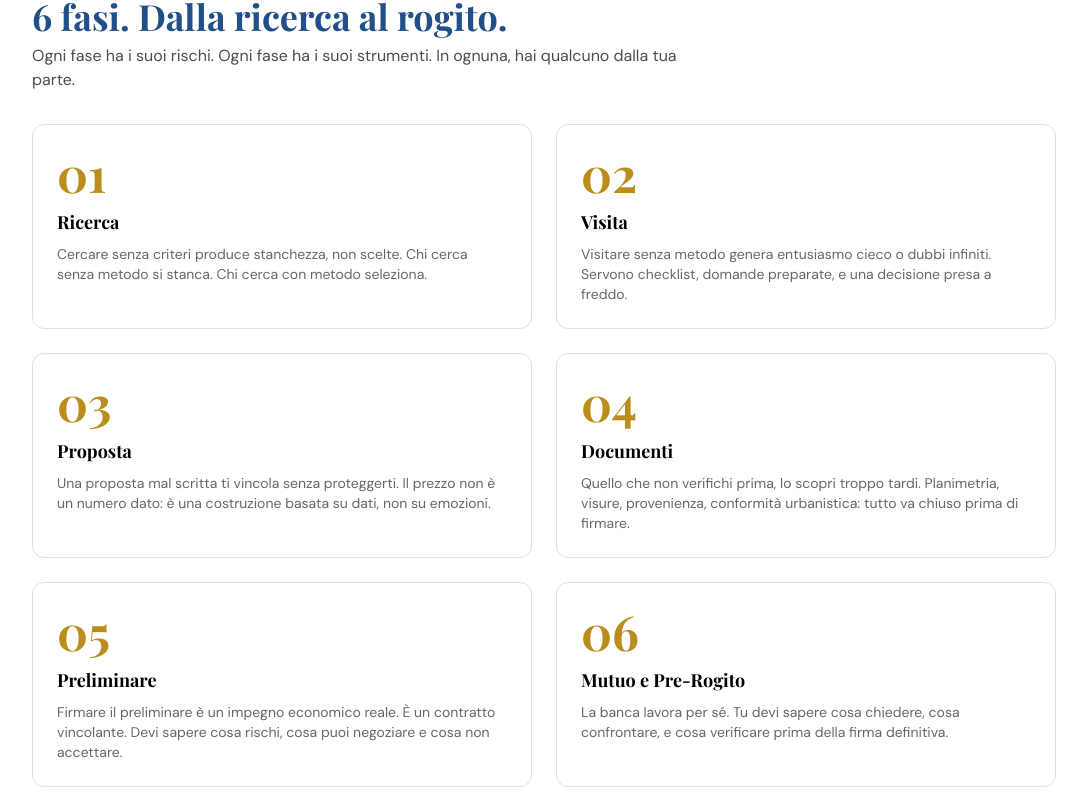
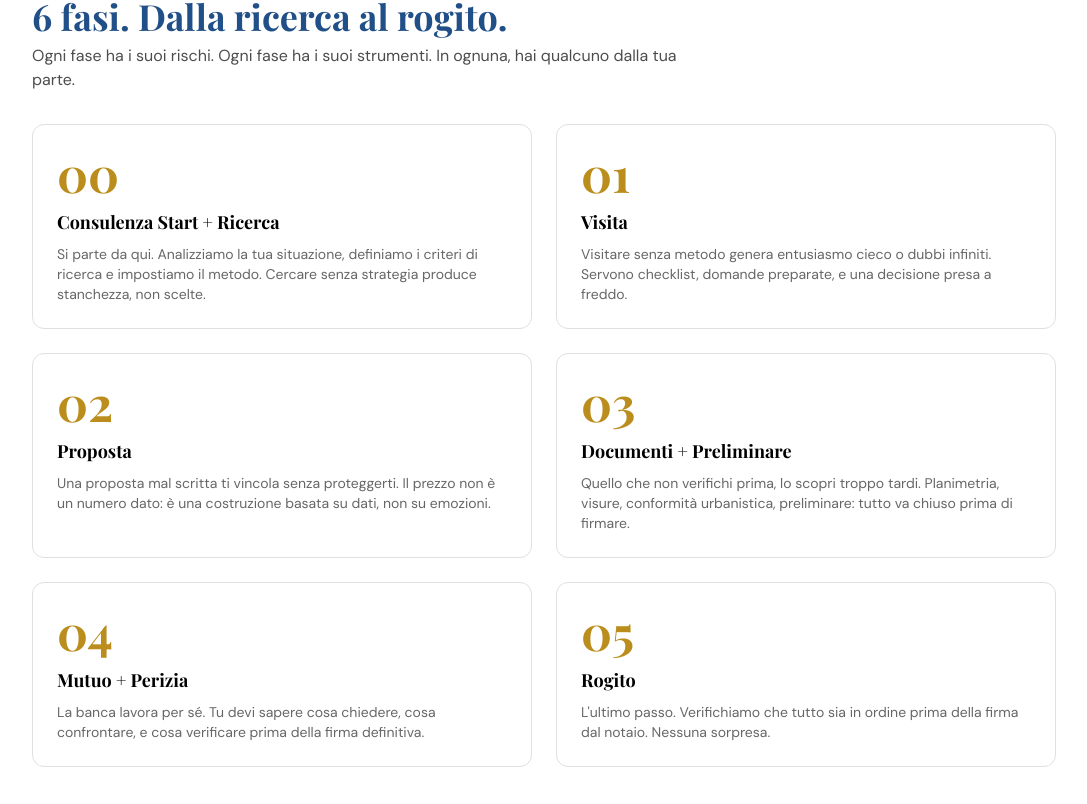
Before and after one commit to immobiliarcoach/immobiliarcoach, a React (Vite) app: page / in a window 1280 px wide. Shown: the part 1856-2660 px from the top of the page, without its empty margins (96-1183 px from the left). Built offline with nearby package versions, Linux system fonts and the light colour scheme; the HTML template or start-up script is replaced by a standard one; a web font is replaced by a local one.

Commit message:
Preceding changes

```diff
--- a/src/tabs/HomeTab.tsx
+++ b/src/tabs/HomeTab.tsx
@@ -108,12 +108,12 @@ const HomeTab = ({ onNavigate }: HomeTabProps) => {
           </p>
           <div className="grid grid-cols-1 md:grid-cols-2 gap-6">
             {[
-              { n: "01", title: "Ricerca", text: "Cercare senza criteri produce stanchezza, non scelte. Chi cerca senza metodo si stanca. Chi cerca con metodo seleziona." },
-              { n: "02", title: "Visita", text: "Visitare senza metodo genera entusiasmo cieco o dubbi infiniti. Servono checklist, domande preparate, e una decisione presa a freddo." },
-              { n: "03", title: "Proposta", text: "Una proposta mal scritta ti vincola senza proteggerti. Il prezzo non è un numero dato: è una costruzione basata su dati, non su emozioni." },
-              { n: "04", title: "Documenti", text: "Quello che non verifichi prima, lo scopri troppo tardi. Planimetria, visure, provenienza, conformità urbanistica: tutto va chiuso prima di firmare." },
-              { n: "05", title: "Preliminare", text: "Firmare il preliminare è un impegno economico reale. È un contratto vincolante. Devi sapere cosa rischi, cosa puoi negoziare e cosa non accettare." },
-              { n: "06", title: "Mutuo e Pre-Rogito", text: "La banca lavora per sé. Tu devi sapere cosa chiedere, cosa confrontare, e cosa verificare prima della firma definitiva." },
+              { n: "00", title: "Consulenza Start + Ricerca", badge: "videocall", text: "Si parte da qui. Analizziamo la tua situazione, definiamo i criteri di ricerca e impostiamo il metodo. Cercare senza strategia produce stanchezza, non scelte." },
+              { n: "01", title: "Visita", badge: "videocall", text: "Visitare senza metodo genera entusiasmo cieco o dubbi infiniti. Servono checklist, domande preparate, e una decisione presa a freddo." },
+              { n: "02", title: "Proposta", badge: "videocall", text: "Una proposta mal scritta ti vincola senza proteggerti. Il prezzo non è un numero dato: è una costruzione basata su dati, non su emozioni." },
+              { n: "03", title: "Documenti + Preliminare", badge: "videocall", text: "Quello che non verifichi prima, lo scopri troppo tardi. Planimetria, visure, conformità urbanistica, preliminare: tutto va chiuso prima di firmare." },
+              { n: "04", title: "Mutuo + Perizia", badge: "videocall", text: "La banca lavora per sé. Tu devi sapere cosa chiedere, cosa confrontare, e cosa verificare prima della firma definitiva." },
+              { n: "05", title: "Rogito", badge: "call", text: "L'ultimo passo. Verifichiamo che tutto sia in ordine prima della firma dal notaio. Nessuna sorpresa." },
             ].map((step) => (
               <div key={step.n} className="bg-white rounded-xl p-6 border border-border">
                 <span className="font-heading text-5xl font-bold" style={{ color: "hsl(43 74% 42%)" }}>{step.n}</span>
```
